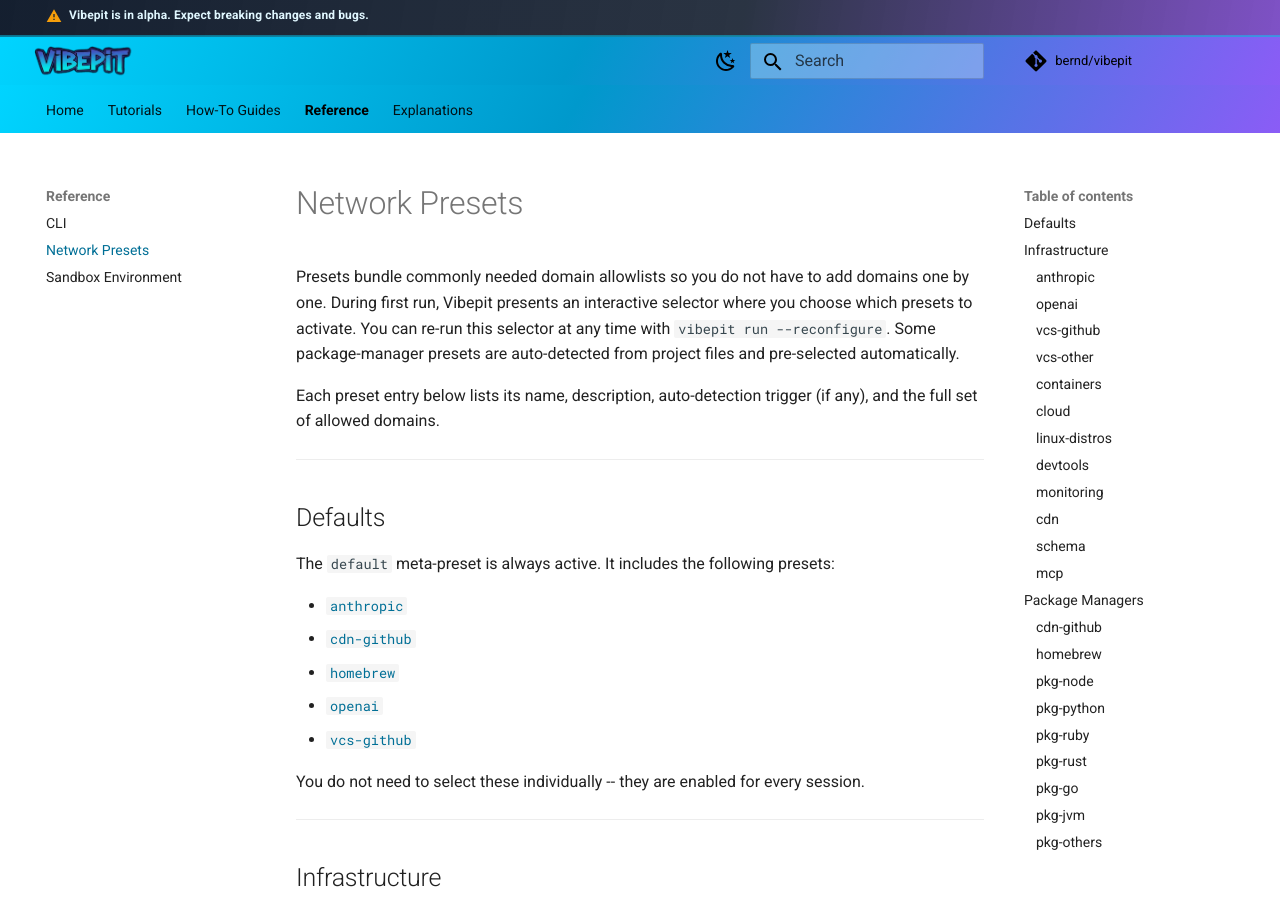
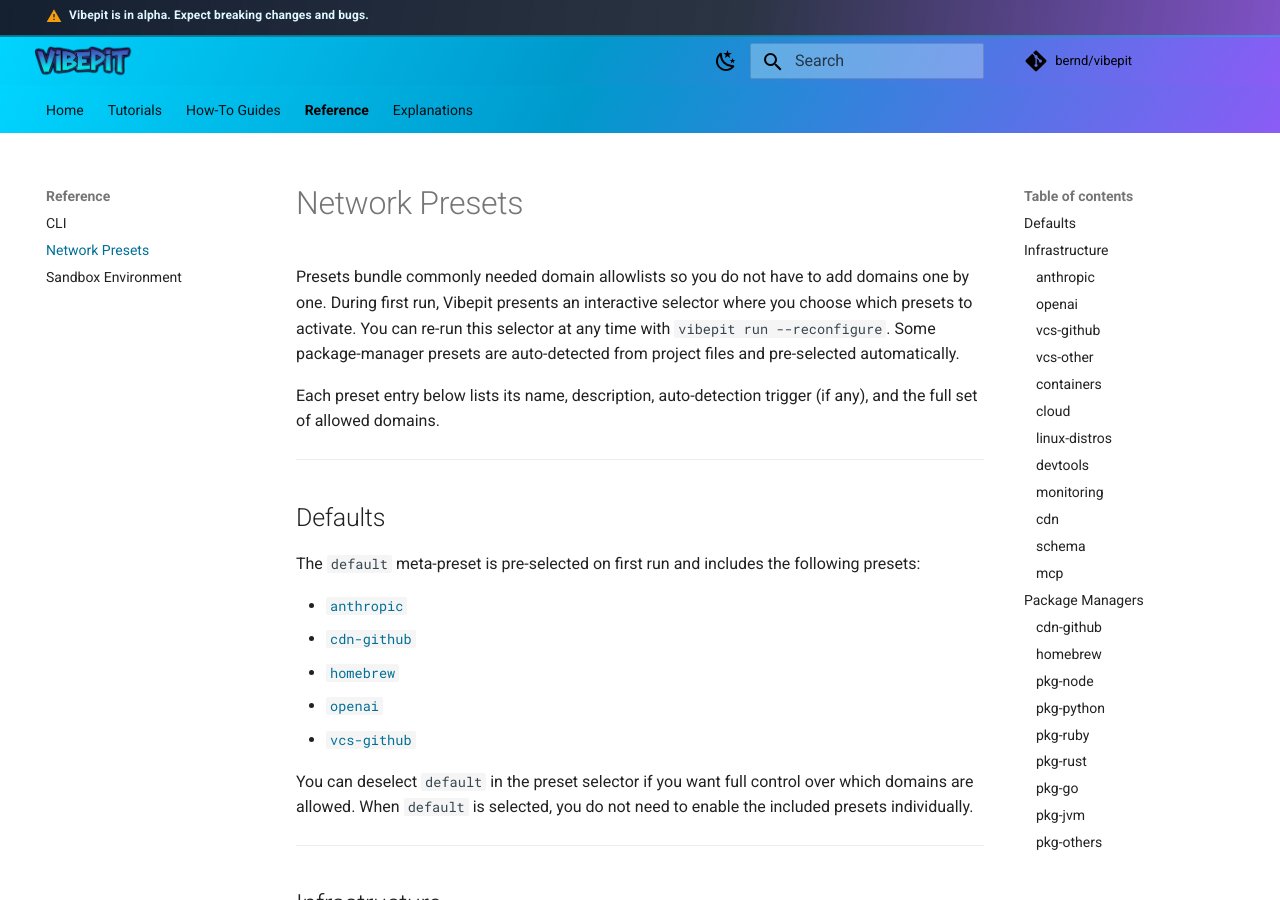
Before and after one commit to bernd/vibepit, an MkDocs documentation site: the page built from docs/content/reference/presets.md, in a window 1280 px wide and 900 px high. Built offline with MkDocs 1.6.1 and Material for MkDocs 9.7.7, drawn with Linux system fonts in a browser that asks for light colours; comment, search, counter and statistics services are not loaded.

Commit message:
Fix default preset described as mandatory
The default preset is pre-selected on first run but can be deselected.
Update wording across presets reference, install tools, and AI agents
pages to reflect this.

Co-Authored-By: Claude Opus 4.6 <noreply@anthropic.com>

```diff
--- a/docs/content/reference/presets.md
+++ b/docs/content/reference/presets.md
@@ -13,7 +13,8 @@ any), and the full set of allowed domains.
 
 ## Defaults
 
-The `default` meta-preset is always active. It includes the following presets:
+The `default` meta-preset is pre-selected on first run and includes the
+following presets:
 
 - [`anthropic`](#anthropic)
 - [`cdn-github`](#cdn-github)
@@ -21,8 +22,9 @@ The `default` meta-preset is always active. It includes the following presets:
 - [`openai`](#openai)
 - [`vcs-github`](#vcs-github)
 
-You do not need to select these individually -- they are enabled for every
-session.
+You can deselect `default` in the preset selector if you want full control over
+which domains are allowed. When `default` is selected, you do not need to
+enable the included presets individually.
 
 ---
 
```
Also changed, not shown: docs/content/how-to/ai-coding-agents.md (+3 -2 lines), docs/content/how-to/install-tools.md (+2 -1 lines).
